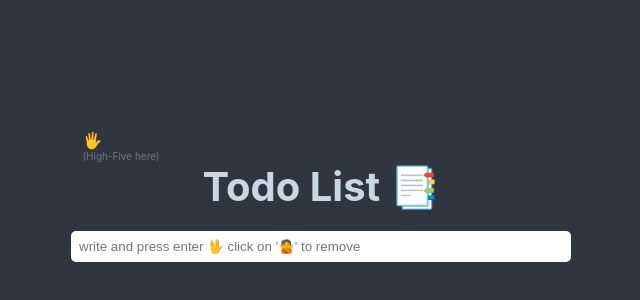
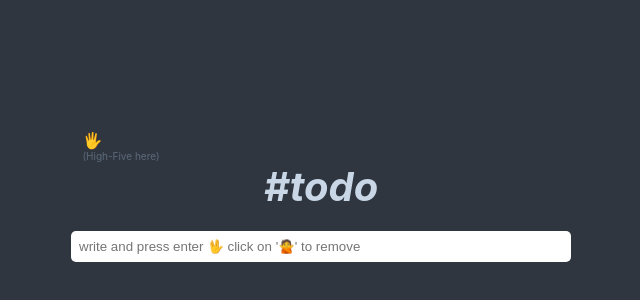
Before and after one commit to umeshjain1999/Todolist, a React (Create React App) app: page / in a window 1280 px wide. Shown: the part 194-494 px from the top of the page, without its empty margins (319-959 px from the left). Built offline with nearby package versions, Linux system fonts and the light colour scheme.

Commit message:
UI change!

```diff
--- a/src/components/Todomain.js
+++ b/src/components/Todomain.js
@@ -23,7 +23,7 @@ function Todomain() {
 
     useEffect(() => {
         document.title = `Todo 🤓`
-        alert("⚠️ All 💾 will be removed if you clear the cache ⚠️")
+        alert("⚠️ All todos will be removed if you clear the cache ⚠️")
       },[])
 
 
@@ -75,13 +75,13 @@ function Todomain() {
         <div className =  {tog? 'light-mode' : 'dark-mode'} >
 
             <div >
-                <span className = 'change-bg'  onClick = {() => settog(prev => !prev)}>🖐<p style = {{fontSize:'10px' , color:'rgb(116, 116, 116)'}} >(High-Five here)</p></span>
+                <span className = 'change-bg'  onClick = {() => settog(prev => !prev)}>🖐<p>(High-Five here)</p></span>
 
              </div>
 
 
 
-            <h1 style = {{display:"flex" , justifyContent: "center" , fontSize:'40px'}}>Todo List 📑</h1>
+            <h1 style = {{display:"flex" , justifyContent: "center" , fontSize:'40px'}}><i>#todo</i></h1>
             <Additem addtodo = {addtodo}/>
             <div>
                 {todos.length ? (
```
